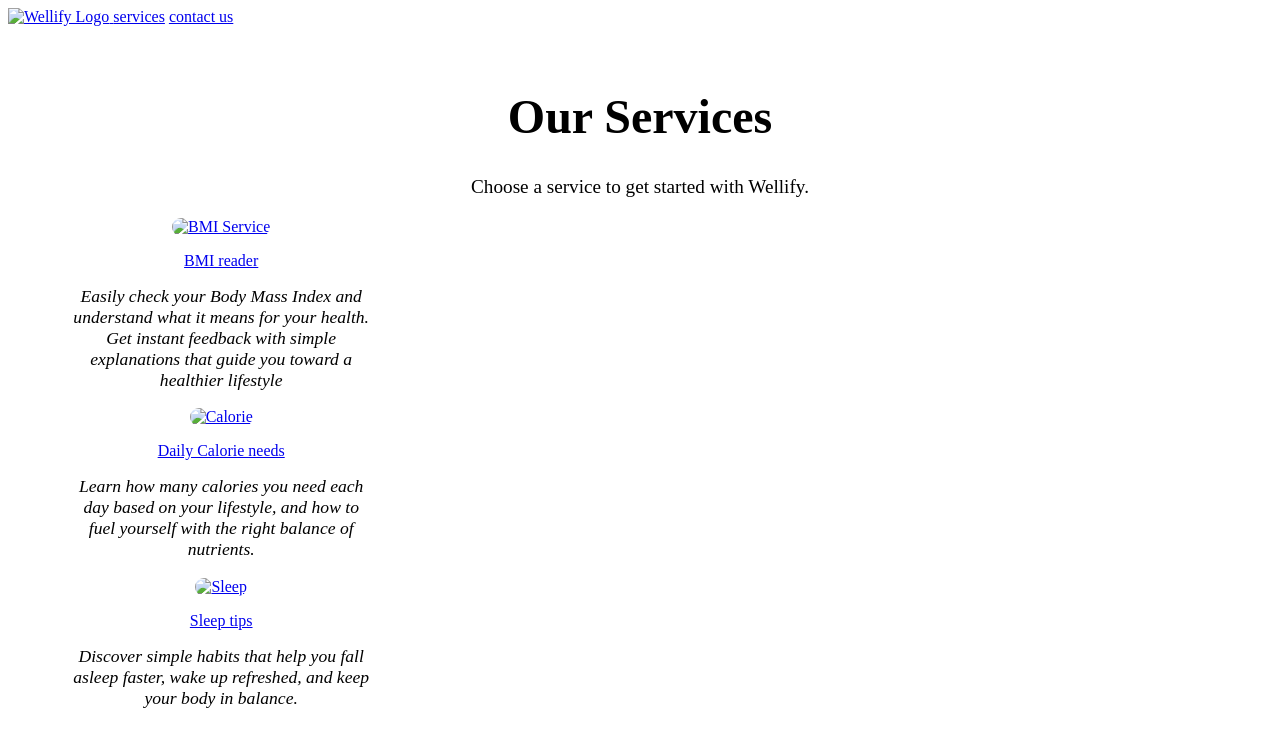
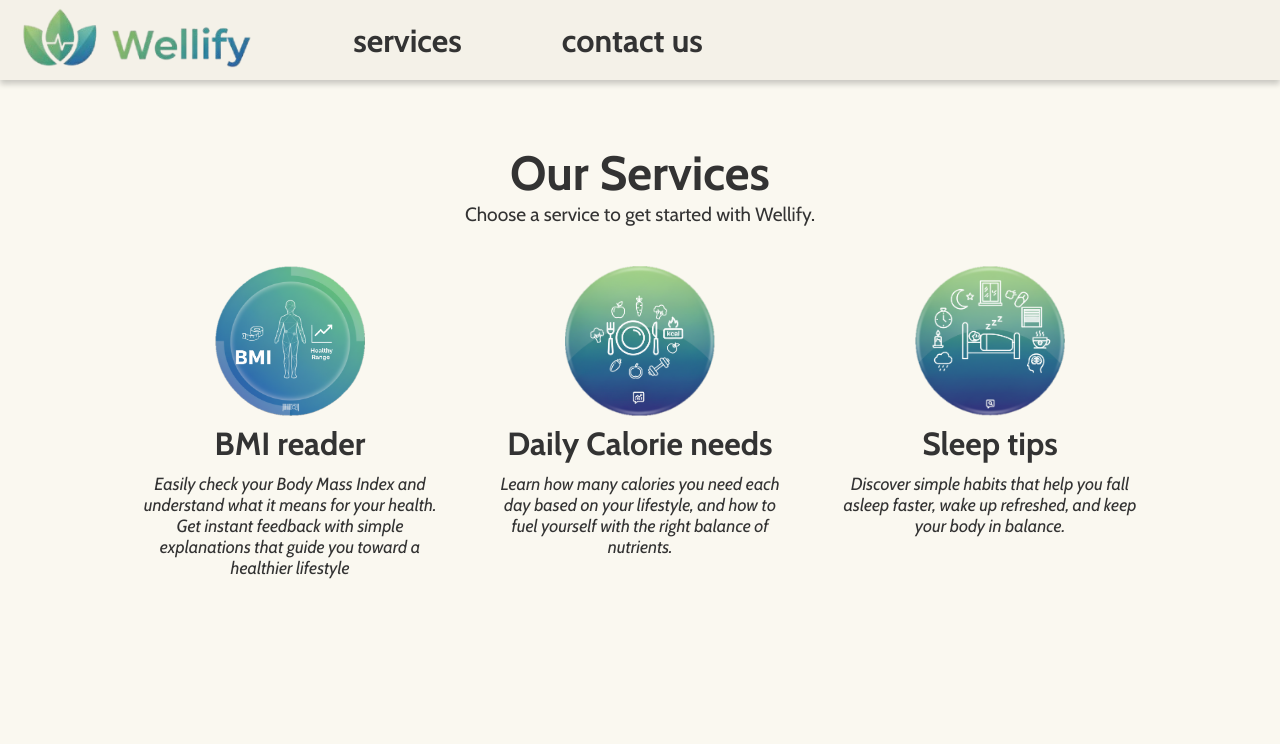
Before and after one commit to aahmedbaj/wellify, a plain HTML site: page services.html in a window 1280 px wide. Drawn offline with nearby package versions, Linux system fonts and the light colour scheme; the site is published under a folder, as on GitHub Pages, so addresses that start at the root find nothing.

Commit message:
Update services.html

```diff
--- a/services.html
+++ b/services.html
@@ -8,7 +8,7 @@
     <title>Services</title>
     <meta name="author" content="Ahmed Bajunaid">
     <!--linking to CSS file-->
-    <link rel="stylesheet" href="/css/style.css">
+    <link rel="stylesheet" href="css/style.css">
     <meta name="viewport" content="width=device-width, initial-scale=1.0">
 
     <!--linking the font-->
@@ -25,7 +25,7 @@
     <!--- navigation bar ---->
     <div class="navbar">
         <a href="index.html" class="logo">
-            <img src="/images/logo.jpg" alt="Wellify Logo">
+            <img src="images/logo.jpg" alt="Wellify Logo">
         </a>
         <a href="services.html" class="nav-links">services</a>
         <a href="contact.html" class="nav-links">contact us</a>
@@ -44,7 +44,7 @@
             <div style="width: 300px;">
                 <!-- Link wrapping the image + title -->
                 <a style="margin-left: 0px;" class="nav-links" href="bmi.html">
-                    <img src="/images/BMI.jpg" alt="BMI Service"
+                    <img src="images/BMI.jpg" alt="BMI Service"
                         style="width: 150px; height: 150px; object-fit: cover; border-radius: 10px;">
                     <p>BMI reader</p>
                 </a>
@@ -58,7 +58,7 @@
             <div style="width: 300px;">
                 <!-- Link wrapping the image + title -->
                 <a style="margin-left: 0px;" class="nav-links" href="calorie.html">
-                    <img src="/images/calorie_icon.png" alt="Calorie"
+                    <img src="images/calorie_icon.png" alt="Calorie"
                         style="width: 150px; height: 150px; object-fit: cover; border-radius: 10px;">
                     <p>Daily Calorie needs</p>
                 </a>
@@ -71,7 +71,7 @@
             <div style="width: 300px;">
                 <!-- Link wrapping the image + title -->
                 <a style="margin-left: 0px;" class="nav-links" href="sleep.html">
-                    <img src="/images/sleep_icon.png" alt="Sleep"
+                    <img src="images/sleep_icon.png" alt="Sleep"
                         style="width: 150px; height: 150px; object-fit: cover; border-radius: 10px;">
                     <p>Sleep tips</p>
                 </a>
```
